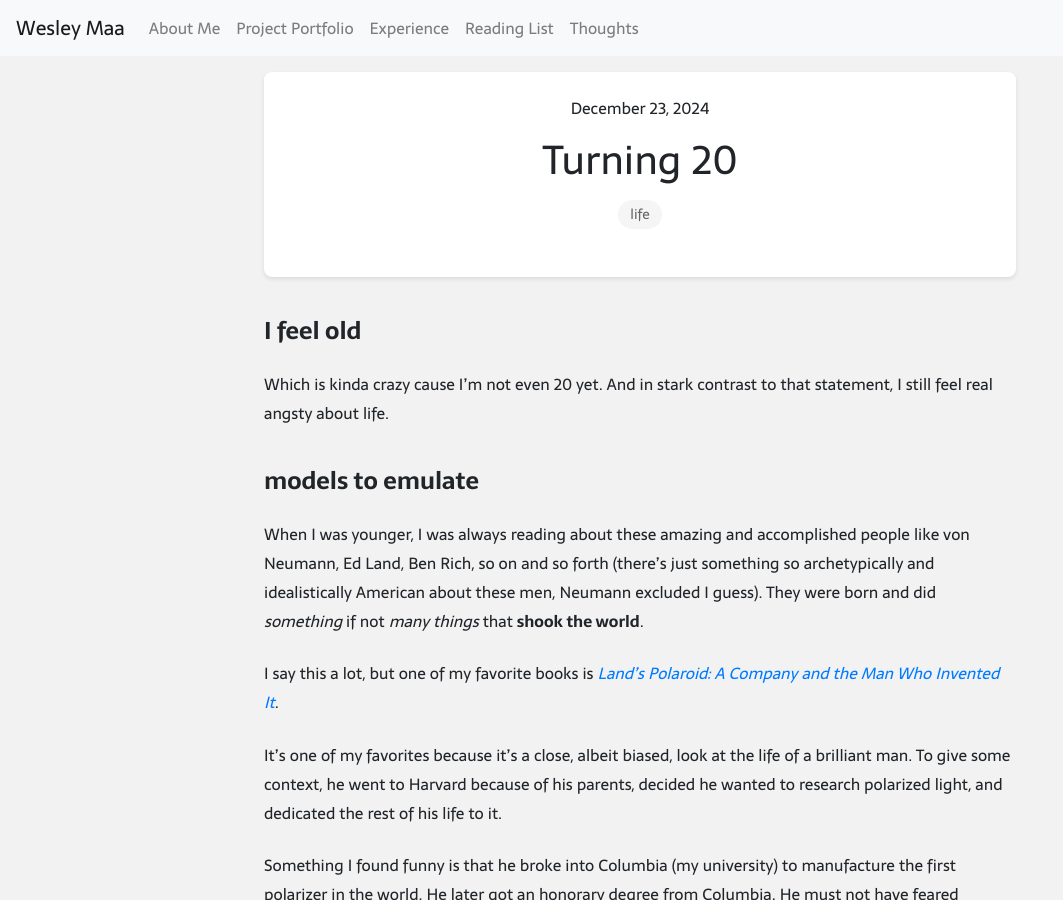
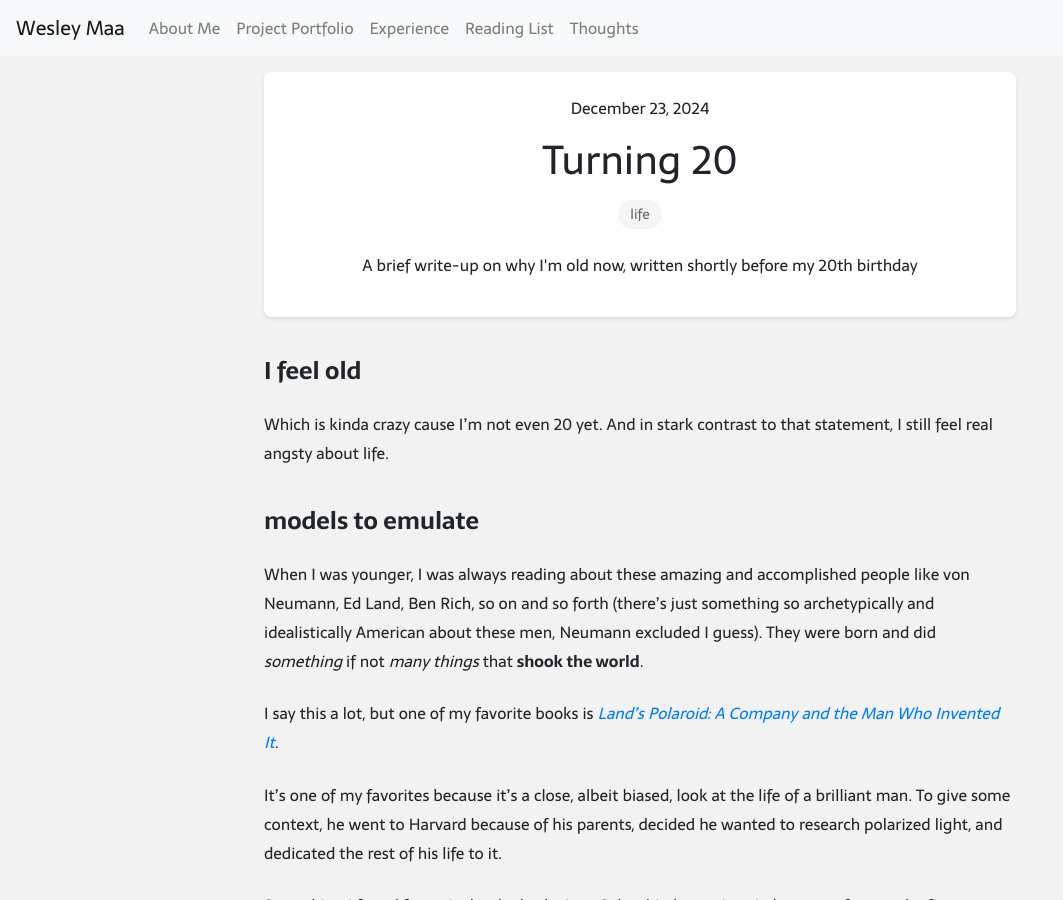
Before and after one commit to WT-MM/PortfolioSite, a Jekyll site: the page built from _posts/2024-12-23-turning-20.md, in a window 1280 px wide and 900 px high. Shown: the whole window, without its empty margins (0-1063 px from the left). Built offline with Jekyll 4.4.1, drawn with Linux system fonts in a browser that asks for light colours; nearby versions of some CDN libraries; formulas are drawn with MathJax 3.

Commit message:
add description

```diff
--- a/_posts/2024-12-23-turning-20.md
+++ b/_posts/2024-12-23-turning-20.md
@@ -2,7 +2,7 @@
 layout: post
 title: "Turning 20"
 date: 2024-12-23
-description: ""
+description: "A brief write-up on why I'm old now, written shortly before my 20th birthday"
 tags: [life]
 ---
 
```
